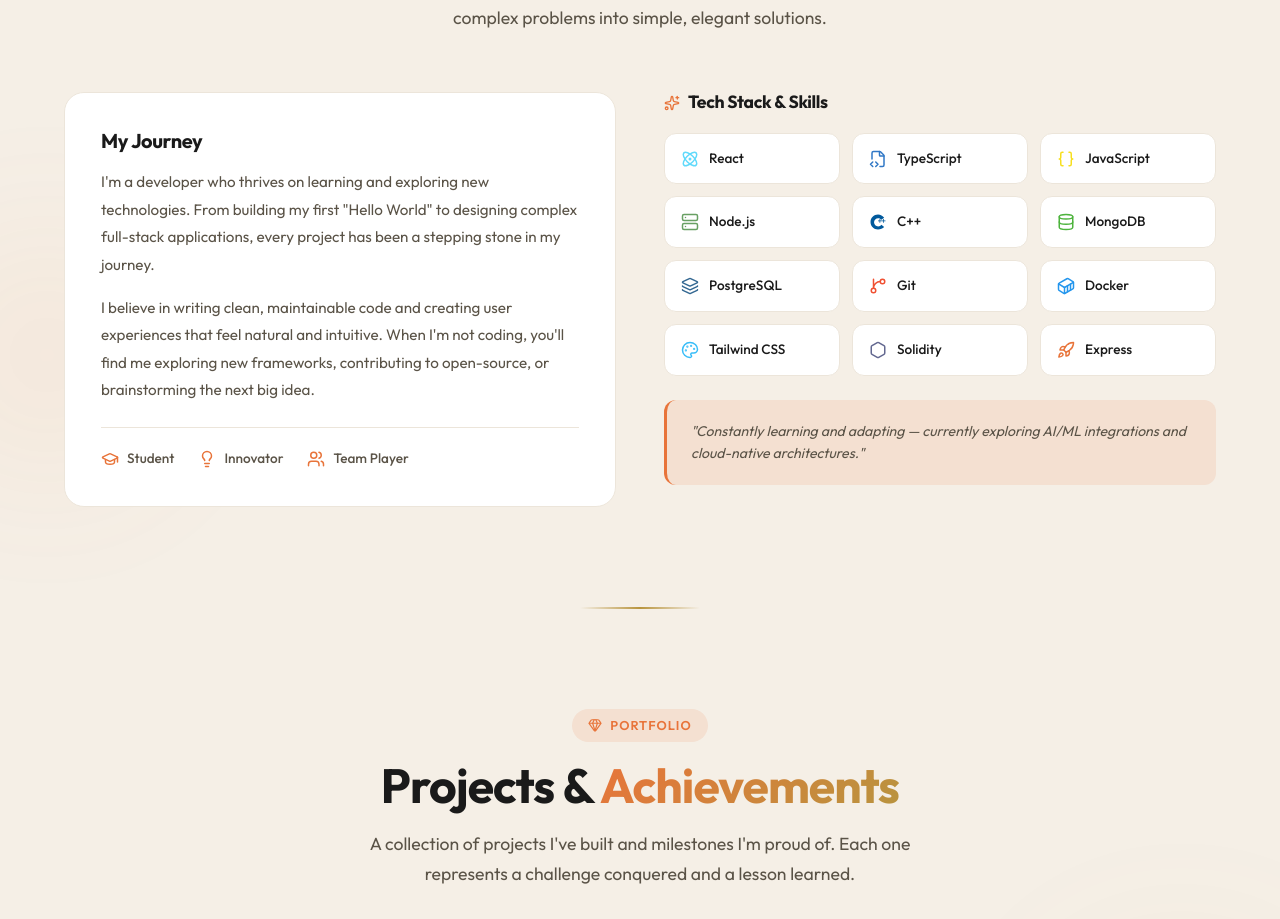
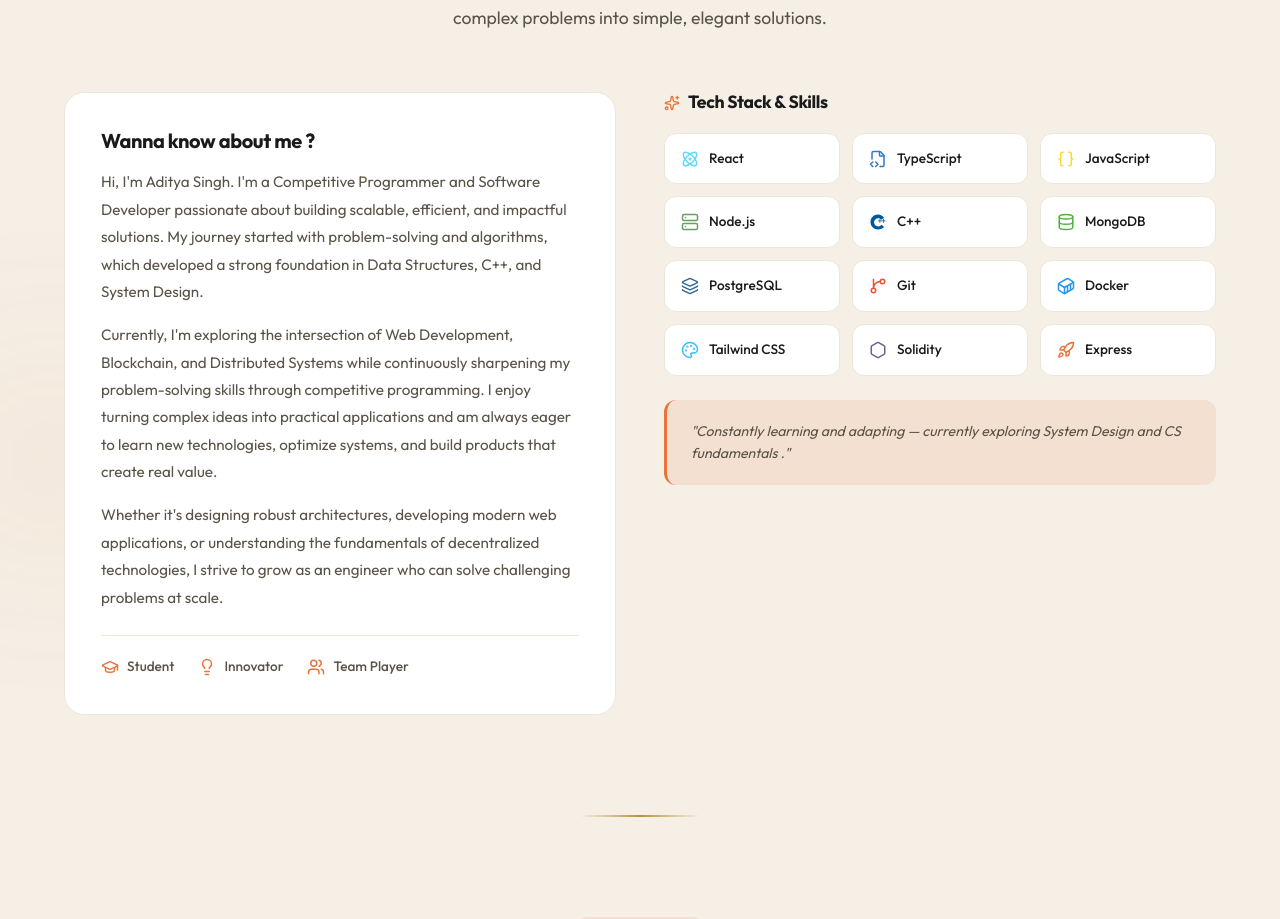
Before and after one commit to adityasingh33/Portfolio, a React (Vite) app in the folder front/: page / in a window 1280 px wide. Shown: the part 1049-1968 px from the top of the page. Built offline with nearby package versions, Linux system fonts and the light colour scheme.

Commit message:
docs: update about section profile bio copy with system design and CS focus

```diff
--- a/front/src/pages/About.tsx
+++ b/front/src/pages/About.tsx
@@ -116,7 +116,7 @@ const About = () => {
                   color: 'var(--text-primary)',
                 }}
               >
-                My Journey
+                Wanna know about me ?
               </h3>
               <p
                 style={{
@@ -126,9 +126,10 @@ const About = () => {
                   color: 'var(--text-secondary)',
                 }}
               >
-                I'm a developer who thrives on learning and exploring new technologies.
-                From building my first "Hello World" to designing complex full-stack applications,
-                every project has been a stepping stone in my journey.
+                Hi, I'm Aditya Singh. I'm a Competitive Programmer and Software Developer
+                passionate about building scalable, efficient, and impactful solutions. My journey
+                started with problem-solving and algorithms, which developed a strong foundation
+                in Data Structures, C++, and System Design.
               </p>
               <p
                 style={{
@@ -138,9 +139,23 @@ const About = () => {
                   color: 'var(--text-secondary)',
                 }}
               >
-                I believe in writing clean, maintainable code and creating user experiences
-                that feel natural and intuitive. When I'm not coding, you'll find me exploring
-                new frameworks, contributing to open-source, or brainstorming the next big idea.
+                Currently, I'm exploring the intersection of Web Development, Blockchain, and
+                Distributed Systems while continuously sharpening my problem-solving skills through
+                competitive programming. I enjoy turning complex ideas into practical applications
+                and am always eager to learn new technologies, optimize systems, and build products
+                that create real value.
+              </p>
+              <p
+                style={{
+                  marginBottom: '16px',
+                  fontSize: '0.95rem',
+                  lineHeight: 1.8,
+                  color: 'var(--text-secondary)',
+                }}
+              >
+                Whether it's designing robust architectures, developing modern web applications,
+                or understanding the fundamentals of decentralized technologies, I strive to grow
+                as an engineer who can solve challenging problems at scale.
               </p>
               <div
                 style={{
@@ -245,8 +260,7 @@ const About = () => {
                   color: 'var(--text-secondary)',
                 }}
               >
-                "Constantly learning and adapting — currently exploring AI/ML integrations
-                and cloud-native architectures."
+                "Constantly learning and adapting — currently exploring System Design and CS fundamentals ."
               </p>
             </div>
           </div>
```
